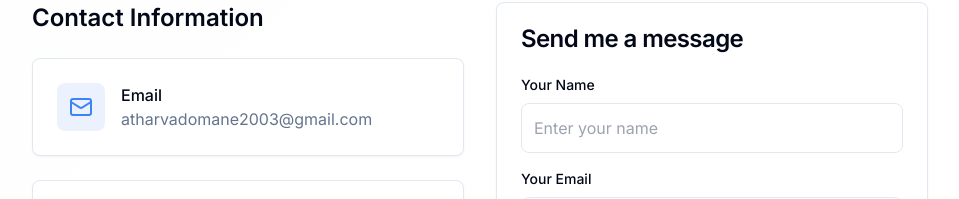
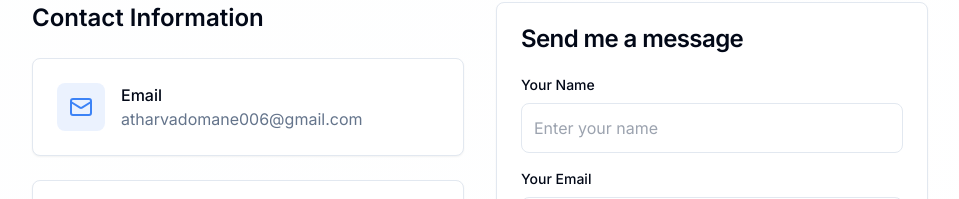
Before and after one commit to atharvadomane06/atharvakd-portfolio, a React (Vite) app: page / in a window 1280 px wide. Shown: the part 4716-4915 px from the top of the page, without its empty margins (160-1119 px from the left). Built offline with nearby package versions, Linux system fonts and the light colour scheme; the HTML template or start-up script is replaced by a standard one.

Commit message:
Update email address

```diff
--- a/src/components/Contact.tsx
+++ b/src/components/Contact.tsx
@@ -7,8 +7,8 @@ const Contact = () => {
     {
       icon: Mail,
       label: "Email",
-      value: "atharvadomane2003@gmail.com",
-      link: "mailto:atharvadomane2003@gmail.com"
+      value: "atharvadomane006@gmail.com",
+      link: "mailto:atharvadomane006@gmail.com"
     },
     {
       icon: Phone,
@@ -107,7 +107,7 @@ const Contact = () => {
                     const subject = formData.get('subject');
                     const message = formData.get('message');
 
-                    const gmailUrl = `https://mail.google.com/mail/?view=cm&fs=1&to=atharvadomane2003@gmail.com&su=${encodeURIComponent(subject as string)}&body=${encodeURIComponent(`Hi Atharva,\n\nName: ${name}\nEmail: ${email}\n\nMessage:\n${message}`)}`;
+                    const gmailUrl = `https://mail.google.com/mail/?view=cm&fs=1&to=atharvadomane006@gmail.com&su=${encodeURIComponent(subject as string)}&body=${encodeURIComponent(`Hi Atharva,\n\nName: ${name}\nEmail: ${email}\n\nMessage:\n${message}`)}`;
                     window.open(gmailUrl, '_blank');
                   }}
                   className="space-y-4"
--- a/src/components/Hero.tsx
+++ b/src/components/Hero.tsx
@@ -45,7 +45,7 @@ const Hero = () => {
               </a>
             </Button>
             <Button variant="ghost" size="icon" className="h-12 w-12" asChild>
-              <a href="https://mail.google.com/mail/?view=cm&fs=1&to=atharvadomane2003@gmail.com" target="_blank" rel="noopener noreferrer">
+              <a href="https://mail.google.com/mail/?view=cm&fs=1&to=atharvadomane006@gmail.com" target="_blank" rel="noopener noreferrer">
                 <Mail className="h-6 w-6" />
               </a>
             </Button>
--- a/src/components/Navigation.tsx
+++ b/src/components/Navigation.tsx
@@ -55,7 +55,7 @@ const Navigation = () => {
               </a>
             </Button>
             <Button variant="ghost" size="icon" asChild>
-              <a href="https://mail.google.com/mail/?view=cm&fs=1&to=atharvadomane2003@gmail.com" target="_blank" rel="noopener noreferrer">
+              <a href="https://mail.google.com/mail/?view=cm&fs=1&to=atharvadomane006@gmail.com" target="_blank" rel="noopener noreferrer">
                 <Mail className="h-5 w-5" />
               </a>
             </Button>
@@ -109,7 +109,7 @@ const Navigation = () => {
                   </a>
                 </Button>
                 <Button variant="ghost" size="icon" asChild>
-                  <a href="https://mail.google.com/mail/?view=cm&fs=1&to=atharvadomane2003@gmail.com" target="_blank" rel="noopener noreferrer">
+                  <a href="https://mail.google.com/mail/?view=cm&fs=1&to=atharvadomane006@gmail.com" target="_blank" rel="noopener noreferrer">
                     <Mail className="h-5 w-5" />
                   </a>
                 </Button>
```
